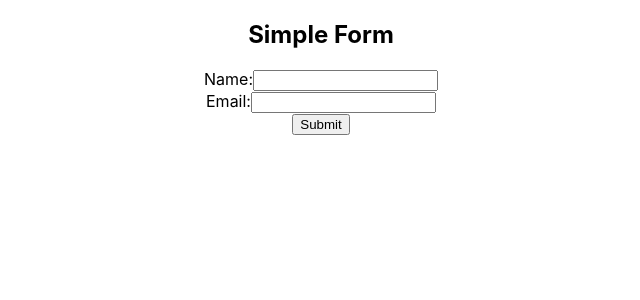
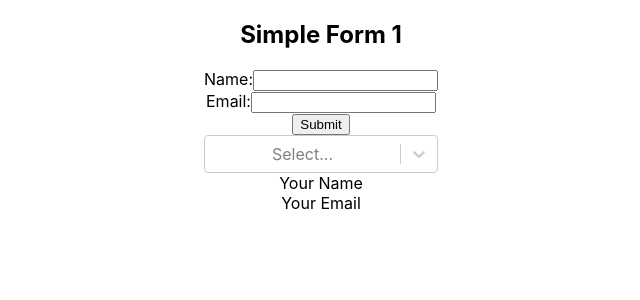
Before and after one commit to IzazAhmadHaider/simple-form-app, a React (Create React App) app: page / in a window 1280 px wide. Shown: the top 300 px of the page, without its empty margins (319-959 px from the left). Built offline with nearby package versions, Linux system fonts and the light colour scheme.

Commit message:
Added DropDown Functionalities

```diff
--- a/package.json
+++ b/package.json
@@ -7,6 +7,7 @@
     "react": "^18.2.0",
     "react-dom": "^18.2.0",
     "react-scripts": "5.0.1",
+    "react-select": "^5.8.0",
     "web-vitals": "^2.1.4"
   },
   "scripts": {
--- a/src/App.js
+++ b/src/App.js
@@ -1,59 +1,15 @@
-// src/App.js
-import React, { useState } from 'react';
-import './App.css';
+import React from 'react'
+import App1 from './Components/App1'
+// import App2 from './Components/App2'
+
 
 function App() {
-  const [formData, setFormData] = useState({
-    name: '',
-    email: '',
-  });
-
-  const handleChange = (e) => {
-    const { name, value } = e.target;
-    setFormData({
-      ...formData,
-      [name]: value,
-    });
-  };
-
-  const handleSubmit = (e) => {
-    e.preventDefault();
-    console.log('Form data submitted:', formData);
-    // Add your form submission logic here
-  };
-
   return (
-    <div className="App">
-      <h2>Simple Form</h2>
-      <form onSubmit={handleSubmit}>
-        <label htmlFor="name">Name:</label>
-        <input
-          type="text"
-          id="name"
-          name="name"
-          value={formData.name}
-          onChange={handleChange}
-          required
-        />
-
-        <br />
-
-        <label htmlFor="email">Email:</label>
-        <input
-          type="email"
-          id="email"
-          name="email"
-          value={formData.email}
-          onChange={handleChange}
-          required
-        />
-
-        <br />
-
-        <input type="submit" value="Submit" />
-      </form>
+    <div className='main'>
+      <App1/>
+      {/* <App2/> */}
     </div>
-  );
+  )
 }
 
-export default App;
+export default App
--- /dev/null
+++ b/src/Components/App1.js
@@ -0,0 +1,87 @@
+// src/App.js
+import React, { useState } from 'react';
+import Select from 'react-select';
+
+import './../App.css';
+import App2 from './App2';
+
+function App1() {
+  const [selectedOption, setSelectedOption] = useState(null);
+
+  const [formData, setFormdata] = useState({
+    name: '',
+    email: '',
+    // autofocus: ''
+  });
+
+  const handleChange = (e) => {
+    const { name, value } = e.target;
+    setFormdata({
+      ...formData,
+      [name]: value,
+    });
+  };
+
+  const handleSelectChange = (selectedOption) => {
+    setSelectedOption(selectedOption);
+    console.log('Selected Option:', selectedOption);
+  };
+
+  const handleSubmit = (e) => {
+    e.preventDefault();
+    // console.log(`You Name and Email Data ${formData.name} ${formData.email}`)
+  };
+
+  const options = [
+    { value: 'Pakistan', label: 'Pakistan' },
+    { value: 'India', label: 'India' },
+    { value: 'Srilanka', label: 'Srilanka' },
+  ];
+
+  return (
+    <div className="App">
+      <h2>Simple Form 1</h2>
+      <form onSubmit={handleSubmit}>
+        <label htmlFor="name">Name:</label>
+        <input
+          type="text"
+          id="name"
+          name="name"
+          value={formData.name}
+          onChange={handleChange}
+          required
+        />
+
+        <br />
+
+        <label htmlFor="email">Email:</label>
+        <input
+          type="email"
+          id="email"
+          name="email"
+          value={formData.email}
+          onChange={handleChange}
+          required
+        />
+
+        <br />
+
+        <input type="submit" value="Submit" />
+        <div>{formData.autofocus}</div>
+
+        <div className="App">
+          <Select
+             id='izaz'
+            data-testid="myDropdown"
+            defaultValue={selectedOption}
+            onChange={handleSelectChange} // Add onChange handler
+            options={options}
+          />
+        </div>
+      </form>
+      <App2 Name={formData.name} Email={formData.email} onchangee={handleChange} />
+    </div>
+  );
+}
+
+export default App1;
--- /dev/null
+++ b/src/Components/App2.js
@@ -0,0 +1,13 @@
+// src/App2.js
+import React from 'react';
+
+function App2({Name , Email}) {
+  return (
+    <div className="App">
+        <div>{`Your Name ${Name}`}</div>
+        <div>{`Your Email ${Email} `}</div>
+    </div>
+  );
+}
+
+export default App2;
--- a/src/index.css
+++ b/src/index.css
@@ -11,3 +11,9 @@ code {
   font-family: source-code-pro, Menlo, Monaco, Consolas, 'Courier New',
     monospace;
 }
+.main{
+  display: flex;
+  justify-content: center;
+  align-items: center;
+
+}
--- a/src/index.js
+++ b/src/index.js
@@ -10,8 +10,4 @@ root.render(
     <ParentComponent />
   </React.StrictMode>
 );
-
-// If you want to start measuring performance in your app, pass a function
-// to log results (for example: reportWebVitals(console.log))
-// or send to an analytics endpoint. Learn more: https://bit.ly/CRA-vitals
 reportWebVitals();
```
Also changed, not shown: 2 other files (tests, documents, lock files or other folders).
